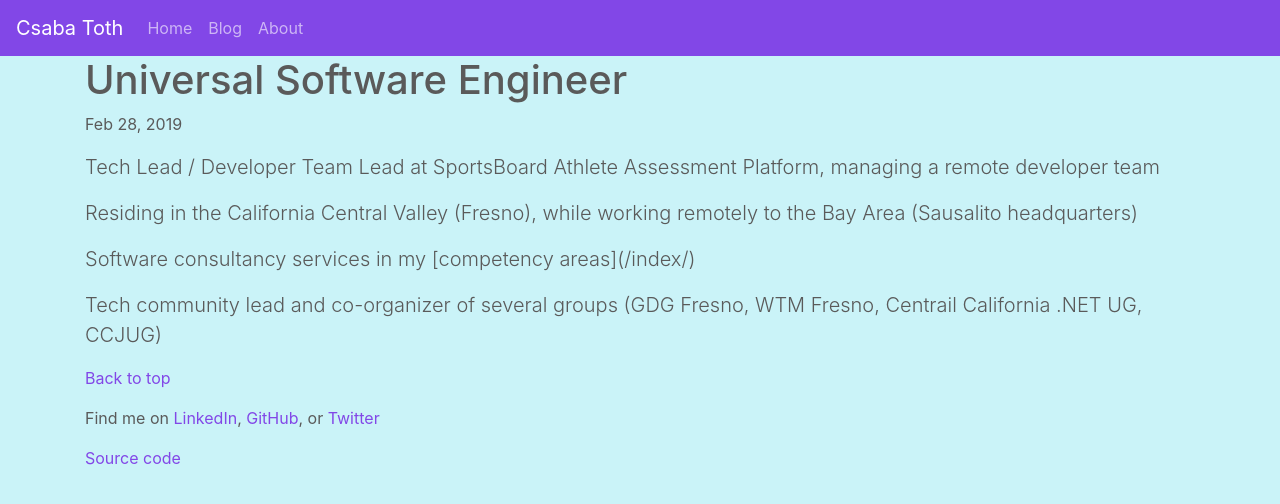
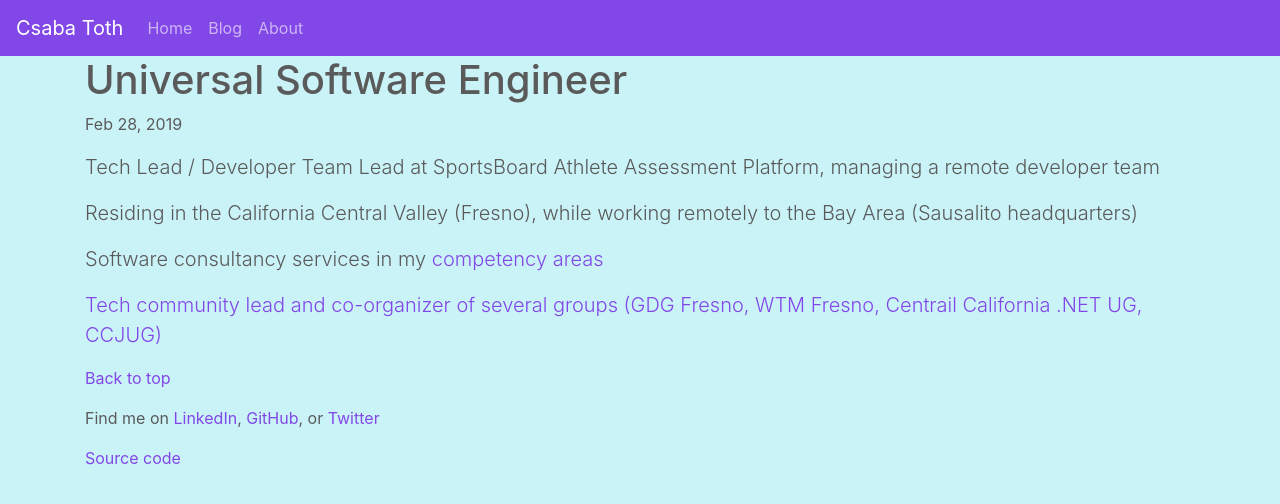
Before and after one commit to CsabaConsulting/csaba.page, a Jekyll site: the page built from _posts/resume/2019-02-29-preface.html, in a window 1280 px wide. Shown: the top 504 px of the page. Built offline with Jekyll 4.4.1, drawn with Linux system fonts in a browser that asks for light colours; some web fonts are replaced.

Commit message:
Preface URL correction

```diff
--- a/_posts/resume/2019-02-29-preface.html
+++ b/_posts/resume/2019-02-29-preface.html
@@ -11,5 +11,5 @@ divider: false
 ---
 <p class="lead">Tech Lead / Developer Team Lead at SportsBoard Athlete Assessment Platform, managing a remote developer team</p>
 <p class="lead">Residing in the California Central Valley (Fresno), while working remotely to the Bay Area (Sausalito headquarters)</p>
-<p class="lead">Software consultancy services in my [competency areas](/index/)</p>
+<p class="lead">Software consultancy services in my <a href="/index/">competency areas</p>
 <p class="lead">Tech community lead and co-organizer of several groups (GDG Fresno, WTM Fresno, Centrail California .NET UG, CCJUG)</p>
```
